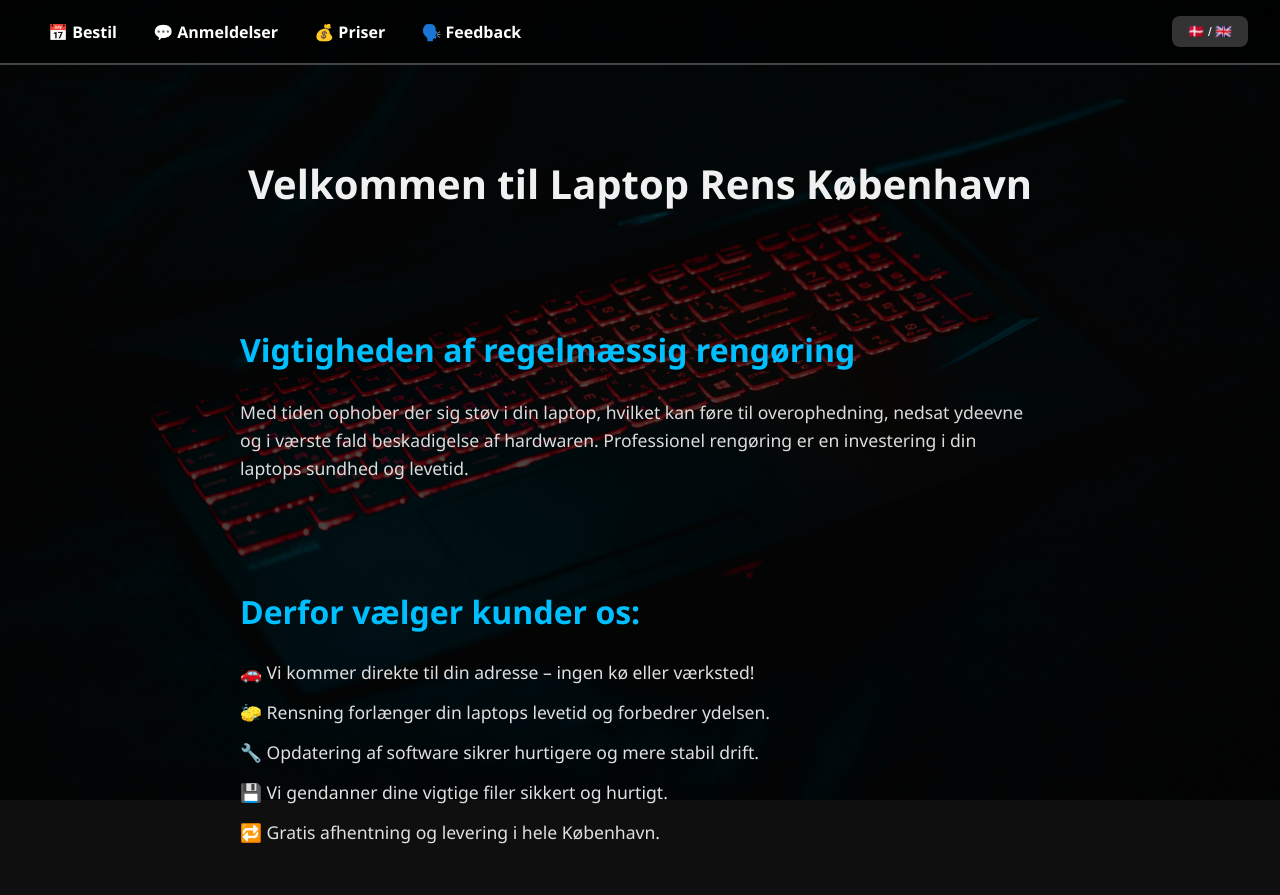
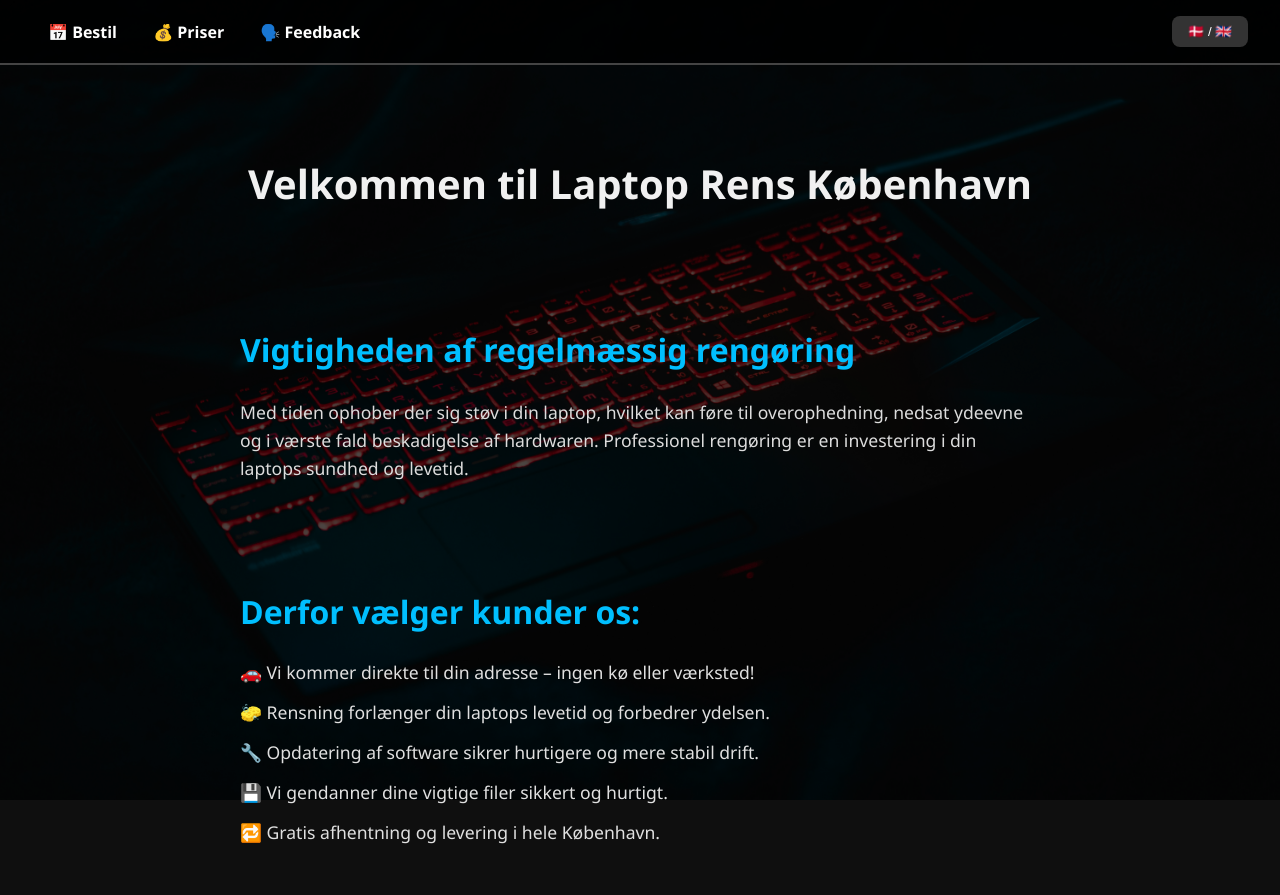
Before and after one commit to Max099b/Top, a plain HTML site: page index.html in a window 1280 px wide. Shown: the top 895 px of the page. Drawn offline with Linux system fonts and the light colour scheme.

Commit message:
Update index.html

```diff
--- a/index.html
+++ b/index.html
@@ -138,7 +138,6 @@
     <div class="top-bar">
         <nav>
             <a href="bestilling.html" data-i18n="book">📅 Bestil</a>
-    <a href="reviews.html" data-i18n="reviews">💬 Anmeldelser</a>
     <a href="priser.html" data-i18n="prices">💰 Priser</a>
     <a href="feedback.html" data-i18n="feedback">🗣️ Feedback</a>
         </nav>
```
